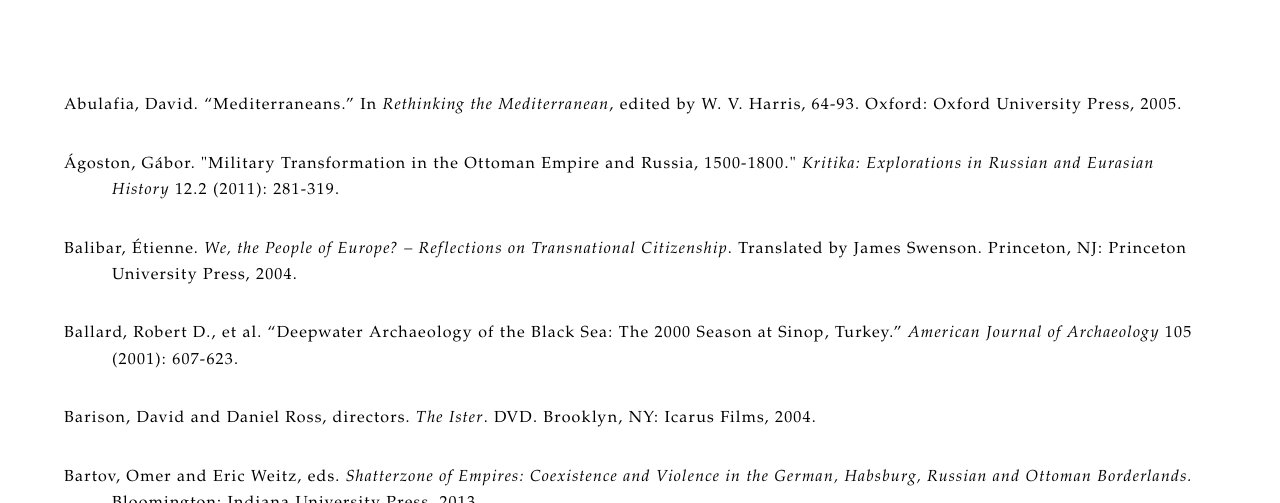
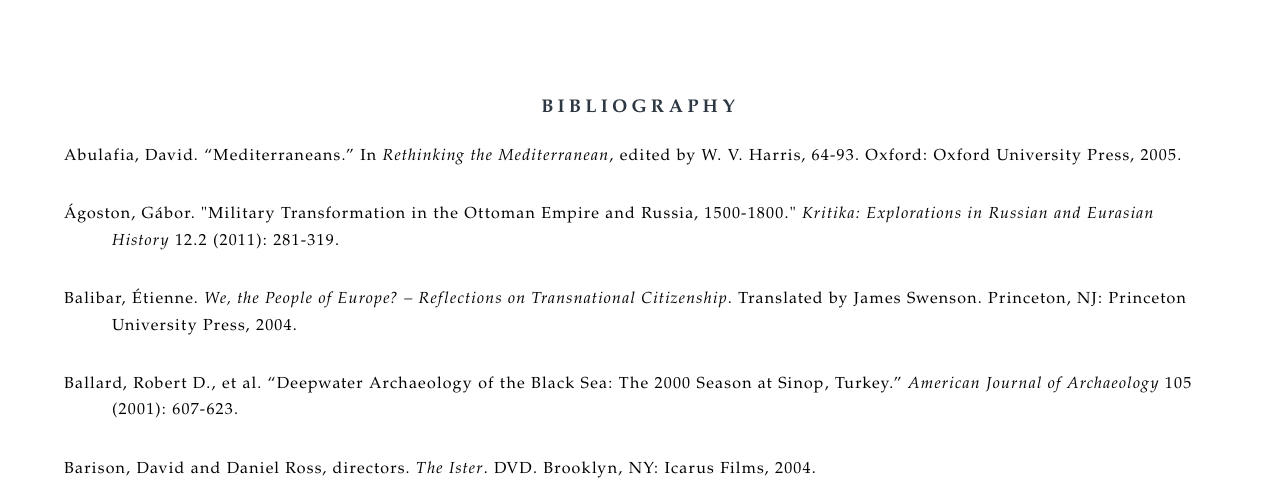
Before and after one commit to bradleygorski/blackseanet, a Jekyll site: the page built from bibliography.html, in a window 1280 px wide and 900 px high, cut to the strip 397-900 px from the top of the window. Built offline with Jekyll 4.4.1, drawn with Linux system fonts in a browser that asks for light colours.

Commit message:
Update bibliography.html

```diff
--- a/bibliography.html
+++ b/bibliography.html
@@ -4,7 +4,7 @@
 ---
 
 </head>
-
+<h3 align='center'>Bibliography</h3>
 <body bgcolor=white lang=EN-US style='tab-interval:.5in'>
 
 <div class=WordSection1>
```
